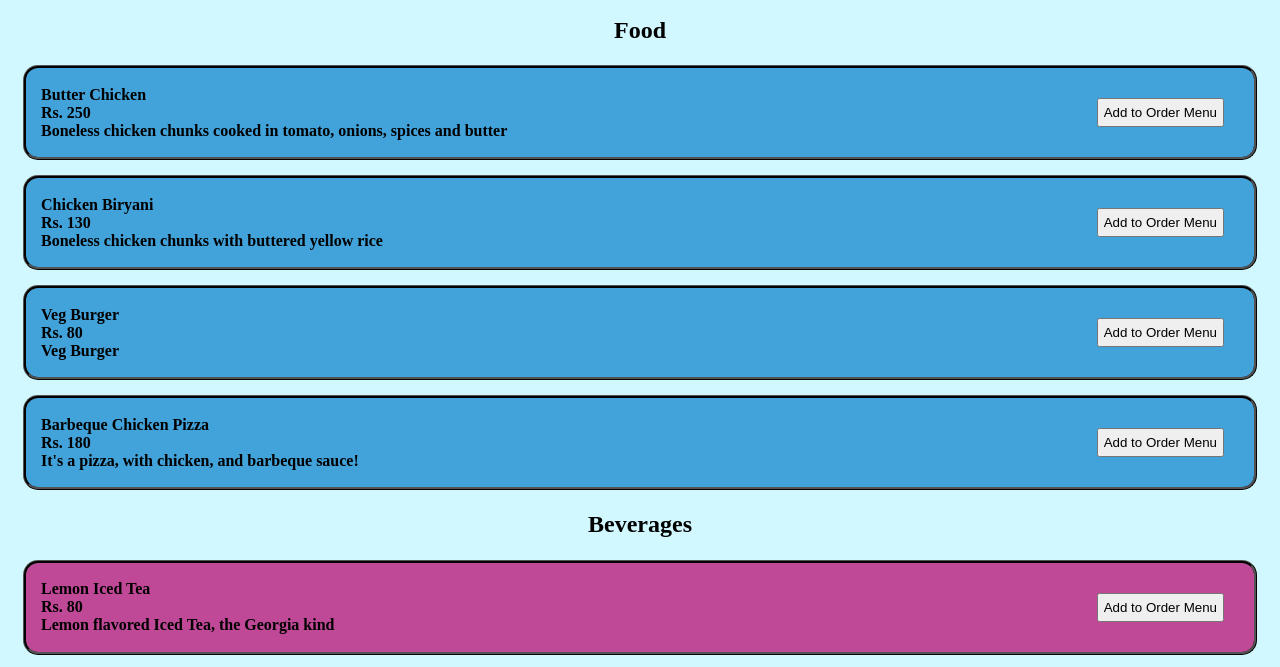
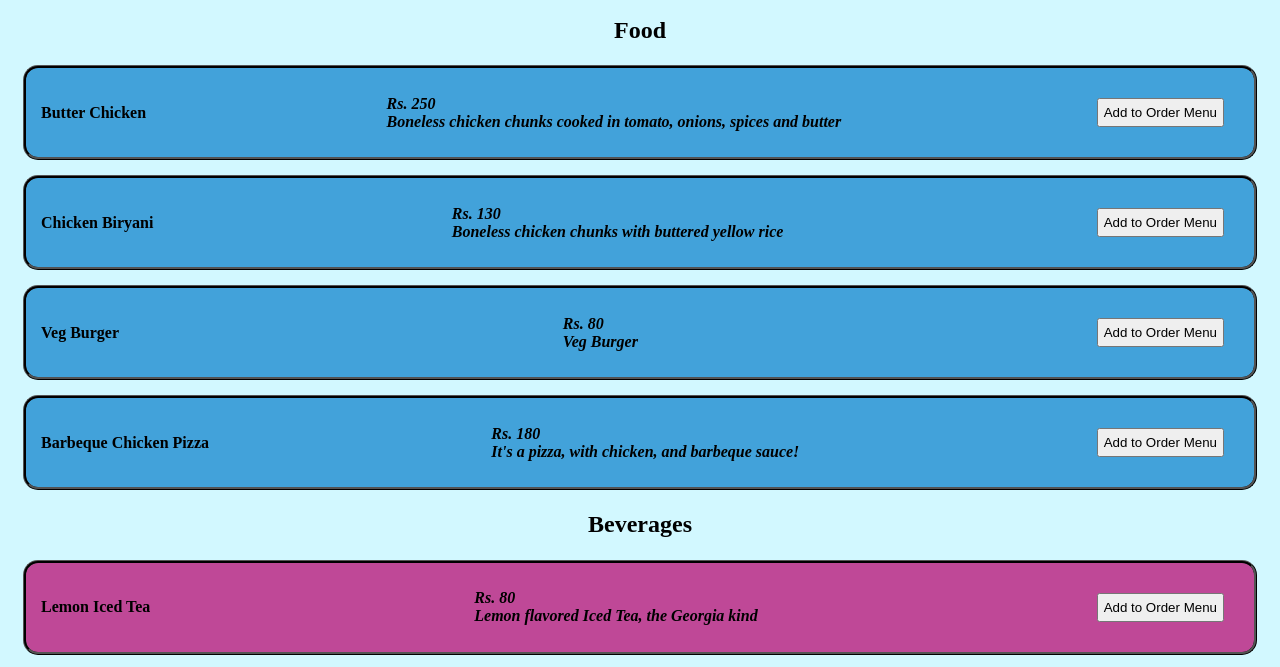
Before and after one commit to OCB96/Food-Ordering-for-a-Nightclub---Landing-Page, a plain HTML site: page index.html in a window 1280 px wide. Shown: the part 81-748 px from the top of the page. Drawn offline with Linux system fonts and the light colour scheme.

```diff
--- a/index.html
+++ b/index.html
@@ -14,7 +14,7 @@
       <h2>Food</h2>
       <h4>
         <div id= "fooditem" v-for="fooditem in fooditems">
-          {{fooditem.text}}<br>Rs. {{fooditem.price}}<br>{{fooditem.description}}
+          {{fooditem.text}}<br><i>Rs. {{fooditem.price}}<br>{{fooditem.description}}</i>
           <button type="button" @click="addFooditemToMenu()">Add to Order Menu</button>
         </div>
       </h4>
@@ -22,7 +22,7 @@
       <h2>Beverages</h2>
       <h4>
         <div id= "beverage" v-for="beverage in beverages">
-          {{beverage.text}}<br>Rs. {{beverage.price}}<br>{{beverage.description}}
+          {{beverage.text}}<br><i>Rs. {{beverage.price}}<br>{{beverage.description}}</i>
           <button type="button" @click="addBeverageToMenu()">Add to Order Menu</button>
         </div>
       </h4>
```
